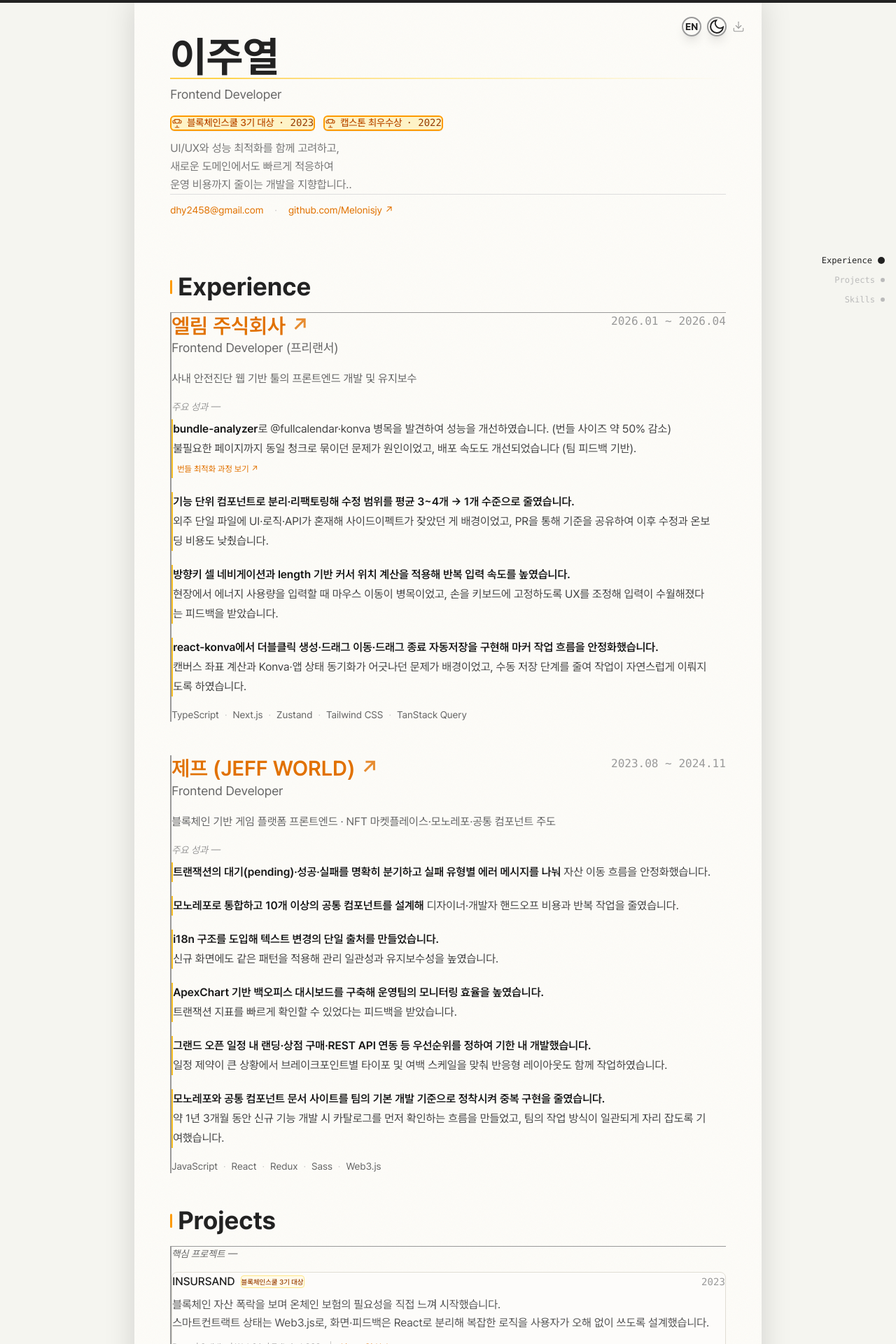
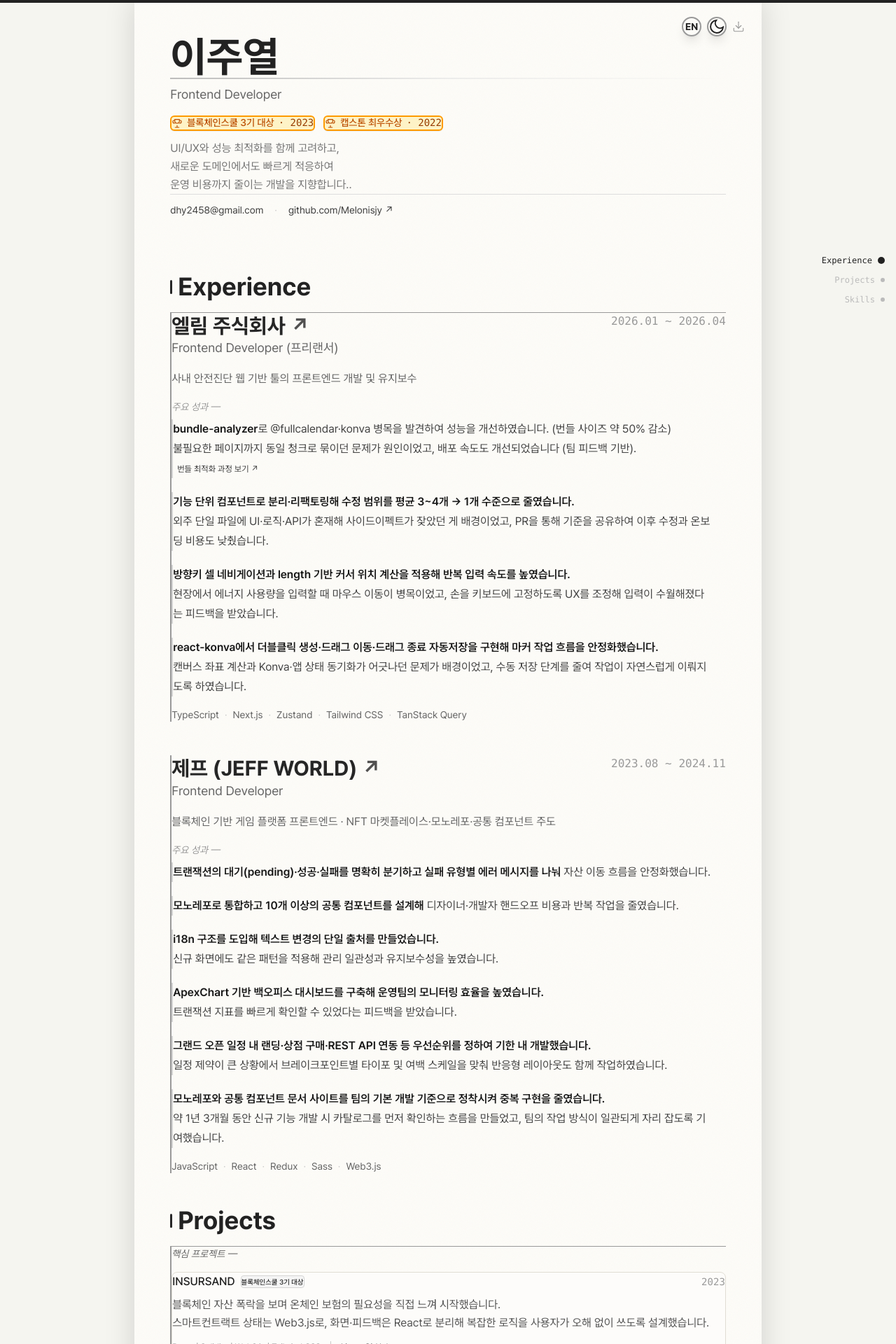
Before and after one commit to Melonisjy/resume, a Next.js app: page / in a window 1280 px wide. Shown: the top 1920 px of the page at 70% size. Built offline with nearby package versions, Linux system fonts and the light colour scheme.

Commit message:
style: 전체적인 색상 수정정

```diff
--- a/app/globals.css
+++ b/app/globals.css
@@ -73,22 +73,22 @@ body {
 
 /* 번역 HTML(.resume-content) 안 링크만 — 수상 뱃지·헤더 등 다른 앵커와 분리 */
 .resume-content a {
-  color: rgb(217 119 6);
+  color: rgb(64 64 64);
   text-decoration: none;
   transition: color 150ms ease;
 }
 
 .resume-content a:hover {
   text-decoration: underline;
-  color: rgb(180 83 9);
+  color: rgb(23 23 23);
 }
 
 .dark .resume-content a {
-  color: rgb(251 191 36);
+  color: rgb(212 212 212);
 }
 
 .dark .resume-content a:hover {
-  color: rgb(252 211 77);
+  color: rgb(245 245 245);
 }
 
 h1,
@@ -312,7 +312,7 @@ h6 {
   /* 기본 링크 파란색 제거 */
   a,
   a:visited {
-    color: #222 !important;
+    color: #404040 !important;
     text-decoration: none !important;
   }
 
--- a/components/BlogPosts.tsx
+++ b/components/BlogPosts.tsx
@@ -24,7 +24,7 @@ export default function BlogPosts() {
     >
       <h2 className="mb-1.5 flex items-center gap-2 font-heading text-xl font-semibold text-[#222] transition-colors duration-300 print:mb-0.5 print:text-sm dark:text-[#f5f5f0] md:text-2xl">
         <span
-          className="inline-block h-5 w-[3px] shrink-0 rounded-sm bg-amber-500 print:bg-amber-600 dark:bg-amber-400"
+          className="inline-block h-5 w-[3px] shrink-0 rounded-sm bg-neutral-800 print:bg-neutral-700 dark:bg-neutral-300"
           aria-hidden
         />
         {t.title[lang]}
@@ -44,7 +44,7 @@ export default function BlogPosts() {
               whileInView={{ opacity: 1, y: 0 }}
               viewport={{ once: true }}
               transition={{ duration: 0.35, delay: i * 0.05 }}
-              className="group flex min-w-0 flex-1 flex-col rounded border border-[#ddd] bg-[#fafaf8] px-2.5 py-2 text-[13px] transition-colors duration-150 hover:border-amber-500/35 print:px-1.5 print:py-1 print:text-xs dark:border-[#333] dark:bg-[#161616] dark:hover:border-amber-500/40"
+              className="group flex min-w-0 flex-1 flex-col rounded border border-[#ddd] bg-[#fafaf8] px-2.5 py-2 text-[13px] transition-colors duration-150 hover:border-neutral-500/35 print:px-1.5 print:py-1 print:text-xs dark:border-[#333] dark:bg-[#161616] dark:hover:border-neutral-400/40"
             >
               <span
                 className={`font-medium ${resumeTextLinkClass} group-hover:underline`}
--- a/components/Education.tsx
+++ b/components/Education.tsx
@@ -28,7 +28,7 @@ function highlightAwardRank(text: string, lang: Language) {
       return (
         <>
           {text.slice(0, i)}
-          <strong className="font-semibold text-amber-800 dark:text-amber-300">
+          <strong className="font-semibold text-neutral-800 dark:text-neutral-200">
             {term}
           </strong>
           {text.slice(i + term.length)}
@@ -124,7 +124,7 @@ export default function Education() {
                 whileInView={{ opacity: 1, x: 0 }}
                 viewport={{ once: true }}
                 transition={{ duration: 0.4, delay: 0.3 + index * 0.1 }}
-                className={`break-inside-avoid rounded-lg border border-[#e5e2d9] border-l-[3px] border-l-amber-600 bg-[#faf9f5] px-3 py-3 shadow-[0_1px_0_rgba(0,0,0,0.04)] transition-colors duration-300 print:px-2 print:py-1 dark:border-[#2f2f2f] dark:border-l-amber-500 dark:bg-[#141414] dark:shadow-none ${
+                className={`break-inside-avoid rounded-lg border border-[#e5e2d9] border-l-2 border-l-neutral-300 px-3 py-3 shadow-[0_1px_0_rgba(0,0,0,0.04)] transition-colors duration-300 print:px-2 print:py-1 dark:border-[#2f2f2f] dark:border-l-neutral-600 dark:shadow-none ${
                   "hideInPrint" in award && award.hideInPrint
                     ? "print:hidden"
                     : ""
@@ -132,7 +132,7 @@ export default function Education() {
               >
                 <div className="flex items-start gap-3">
                   <span
-                    className="mt-0.5 shrink-0 text-amber-700 dark:text-amber-400"
+                    className="mt-0.5 shrink-0 text-neutral-700 dark:text-neutral-300"
                     aria-hidden
                   >
                     <TrophyIcon />
@@ -142,7 +142,7 @@ export default function Education() {
                       <span className="text-[15px] md:text-base font-semibold leading-snug text-[#1a1a1a] dark:text-[#f5f5f0] transition-colors duration-300">
                         {highlightAwardRank(award.title[lang], lang)}
                       </span>
-                      <span className="shrink-0 text-xs font-mono tabular-nums text-amber-900/70 dark:text-amber-200/80 sm:text-sm">
+                      <span className="shrink-0 text-xs font-mono tabular-nums text-neutral-700/80 dark:text-neutral-300/80 sm:text-sm">
                         {award.year}
                       </span>
                     </div>
--- a/components/Experience.tsx
+++ b/components/Experience.tsx
@@ -42,7 +42,7 @@ export default function Experience() {
                       href={link}
                       target="_blank"
                       rel="noopener noreferrer"
-                      className={`font-heading font-semibold ${resumeTextLinkClass} ${
+                      className={`${resumeTextLinkClass} font-heading font-bold text-neutral-800 dark:text-neutral-200 ${
                         isNonDev ? "text-lg md:text-xl" : "text-2xl md:text-3xl"
                       }`}
                     >
@@ -100,7 +100,7 @@ export default function Experience() {
                     {exp.achievements.map((achievement, i) => (
                       <li
                         key={i}
-                        className={`block list-none break-inside-avoid overflow-visible border-l-2 border-solid border-[#fbbf24] pl-3 transition-colors duration-300 dark:border-[#f59e0b] ${
+                        className={`block list-none break-inside-avoid overflow-visible border-l-2 border-solid border-neutral-300 pl-3 transition-colors duration-300 dark:border-neutral-600 ${
                           isNonDev
                             ? "text-[15px] text-[#777] md:text-sm dark:text-[#888] print:text-sm"
                             : "text-[15px] text-[#444] md:text-base dark:text-[#c8c8c2] print:text-sm"
--- a/components/Header.tsx
+++ b/components/Header.tsx
@@ -86,7 +86,7 @@ export default function Header() {
       </motion.h1>
 
       <div
-        className="mb-2 h-[2px] w-full bg-linear-to-r from-amber-400 via-amber-200 to-transparent opacity-70 print:hidden dark:from-amber-500 dark:via-amber-800 dark:to-transparent"
+        className="mb-2 h-[2px] w-full bg-linear-to-r from-neutral-400 via-neutral-200 to-transparent opacity-70 print:hidden dark:from-neutral-500 dark:via-neutral-700 dark:to-transparent"
         aria-hidden
       />
 
--- a/components/Projects.tsx
+++ b/components/Projects.tsx
@@ -27,7 +27,7 @@ function ProjectBadge({
 }) {
   const badgeClass =
     variant === "award"
-      ? "rounded border border-amber-200 bg-amber-50 px-1.5 py-0.5 text-[10px] font-medium text-amber-800 transition-colors duration-300 dark:border-amber-900/60 dark:bg-amber-950/40 dark:text-amber-300"
+      ? "rounded border border-neutral-300 bg-neutral-100 px-1.5 py-0.5 text-[10px] font-medium text-neutral-800 transition-colors duration-300 dark:border-neutral-600 dark:bg-neutral-900/40 dark:text-neutral-200"
       : "rounded border border-[#b8b4ab] bg-[#f5f3ee] px-1.5 py-0.5 text-[10px] text-[#6f6a5f] transition-colors duration-300 dark:border-[#4d4d4d] dark:bg-[#1d1d1d] dark:text-[#a8a39a]";
 
   return <span className={badgeClass}>{text}</span>;
--- a/components/Section.tsx
+++ b/components/Section.tsx
@@ -47,7 +47,7 @@ export default function Section({
         className="mb-3 flex items-center gap-2 font-heading text-2xl font-semibold text-[#222] transition-colors duration-300 print:mb-1.5 print:text-xl dark:text-[#f5f5f0] md:mb-4 md:text-4xl"
       >
         <span
-          className="inline-block h-5 w-[3px] shrink-0 rounded-sm bg-amber-500 print:bg-amber-600 dark:bg-amber-400"
+          className="inline-block h-5 w-[3px] shrink-0 rounded-sm bg-neutral-800 print:bg-neutral-700 dark:bg-neutral-300"
           aria-hidden
         />
         {title}
--- a/lib/resumeLinkClass.ts
+++ b/lib/resumeLinkClass.ts
@@ -1,3 +1,3 @@
-/** 이력서 본문·헤더 등 외부로 나가는 텍스트 링크 — 앰버 계열 통일 */
+/** 이력서 본문·헤더 등 외부로 나가는 텍스트 링크 — 모노톤 통일 */
 export const resumeTextLinkClass =
-  "text-amber-600 no-underline transition-colors duration-150 hover:text-amber-700 hover:underline dark:text-amber-400 dark:hover:text-amber-300";
+  "text-neutral-700 no-underline transition-colors duration-150 hover:text-neutral-900 hover:underline dark:text-neutral-300 dark:hover:text-neutral-100";
```
